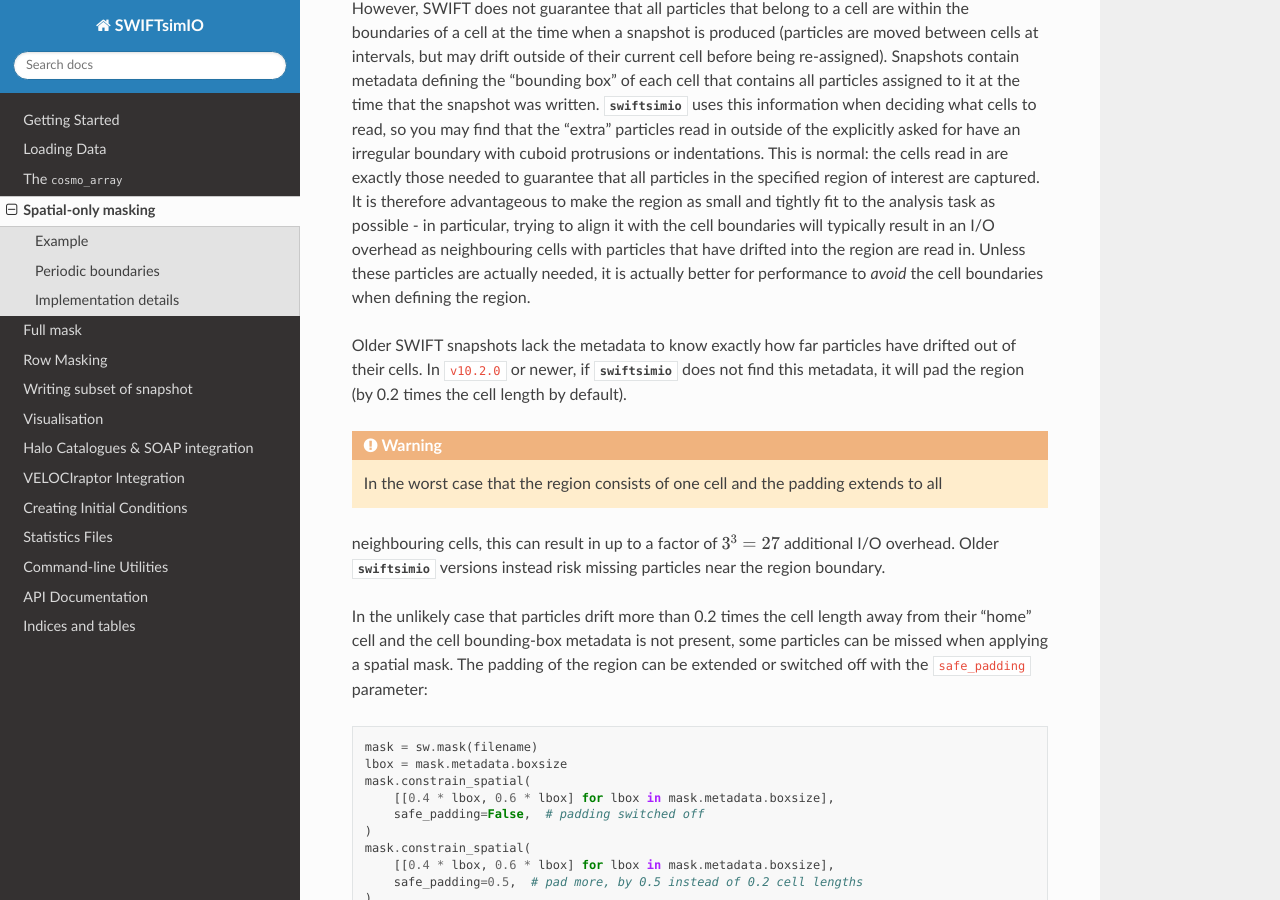
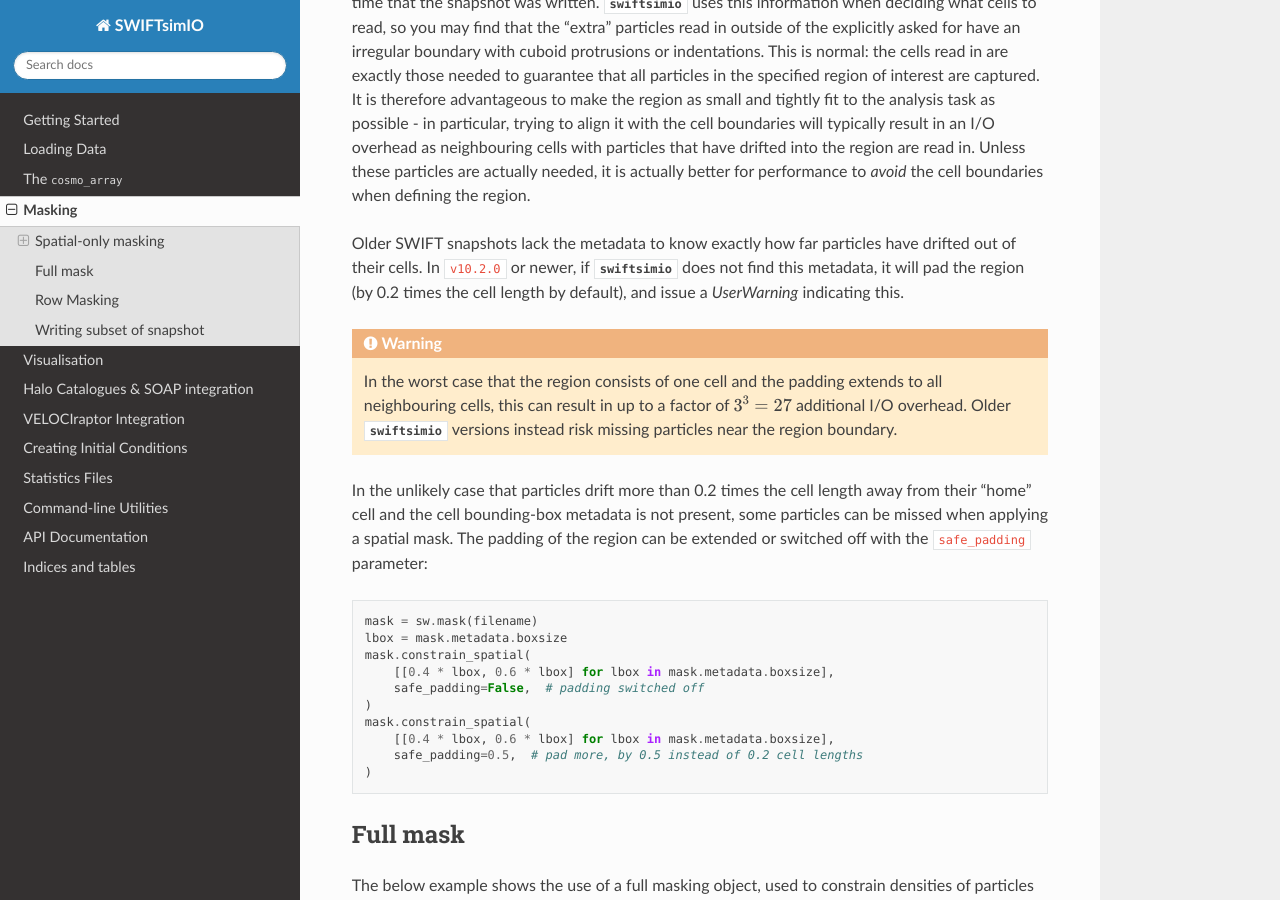
Before and after one commit to SWIFTSIM/swiftsimio, a Sphinx documentation site: the page built from docs/source/masking/index.rst, in a window 1280 px wide and 900 px high, scrolled down 3374 px. Built offline with Sphinx 7.4.7 and the Read the Docs theme 3.1.0, drawn with Linux system fonts in a browser that asks for light colours; pages that are not in the unit, such as notebooks, are missing from menus; the version number is read from the project's files by our own code; some of the changed lines change nothing that is shown; some of the changed text lies outside the part shown.

Commit message:
Corrections and bugfixes in narrative docs.

```diff
--- a/docs/source/masking/index.rst
+++ b/docs/source/masking/index.rst
@@ -1,4 +1,4 @@
-	Masking
+Masking
 =======
 
 :mod:`swiftsimio` provides unique functionality (when compared to other
@@ -129,7 +129,7 @@
 
 Note that masking never result in periodic copies of particles, nor does it shift
 particle coordinates to match the region defined; particle coordinates always
-lie in the range :math:`[-L_\mathrm{box}, L_\mathrm{box}]`. For example reading
+lie in the range :math:`[0, L_\mathrm{box}]`. For example reading
 a region that extends beyond the box in all directions produces exactly one copy
 of every particle and is equivalent to providing no spatial mask:
 
@@ -137,11 +137,7 @@
 
    mask = sw.mask(filename)
    mask.constrain_spatial(
-       [
-           None,
-	   None,
-	   [-0.1 * mask.metadata.boxsize[2], 1.1 * mask.metadata.boxsize[2]],
-       ]
+       [[-0.1 * lbox, 1.1 * lbox] for lbox in mask.metadata.boxsize]
    )
 
 Remember to wrap the coordinates yourself if relevant! Alternatively, the
@@ -193,14 +189,15 @@
 
 Older SWIFT snapshots lack the metadata to know exactly how far particles have
 drifted out of their cells. In ``v10.2.0`` or newer, if :mod:`swiftsimio` does not
-find this metadata, it will pad the region (by 0.2 times the cell length by default).
+find this metadata, it will pad the region (by 0.2 times the cell length by default),
+and issue a `UserWarning` indicating this.
 
 .. warning::
 
    In the worst case that the region consists of one cell and the padding extends to all
-neighbouring cells, this can result in up to a factor of :math:`3^3=27` additional
-I/O overhead. Older :mod:`swiftsimio` versions instead risk missing particles near
-the region boundary.
+   neighbouring cells, this can result in up to a factor of :math:`3^3=27` additional
+   I/O overhead. Older :mod:`swiftsimio` versions instead risk missing particles near
+   the region boundary.
 
 In the unlikely case that particles drift more than 0.2 times
 the cell length away from their "home" cell and the cell bounding-box metadata is not
```
